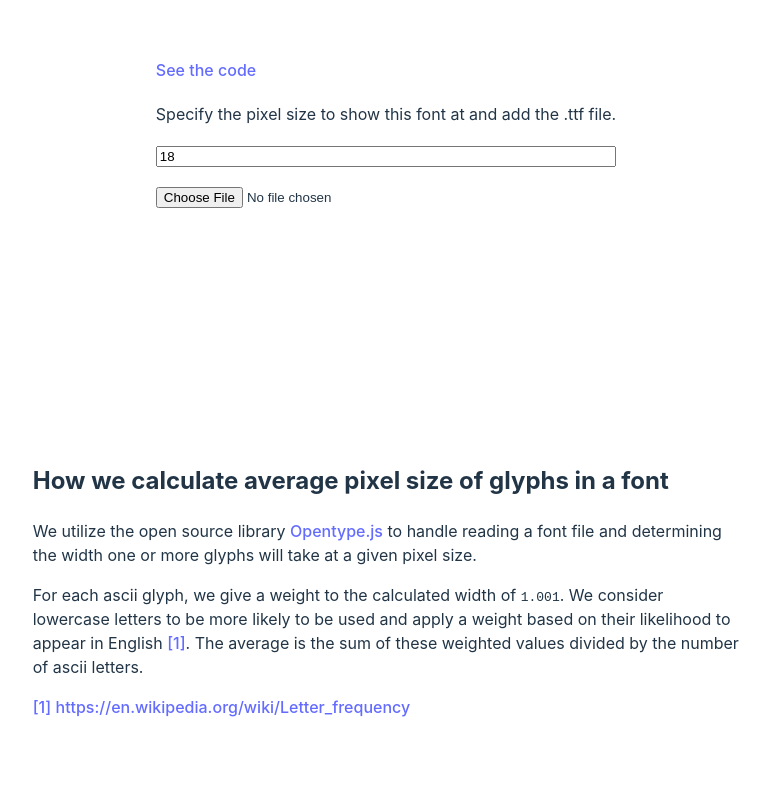
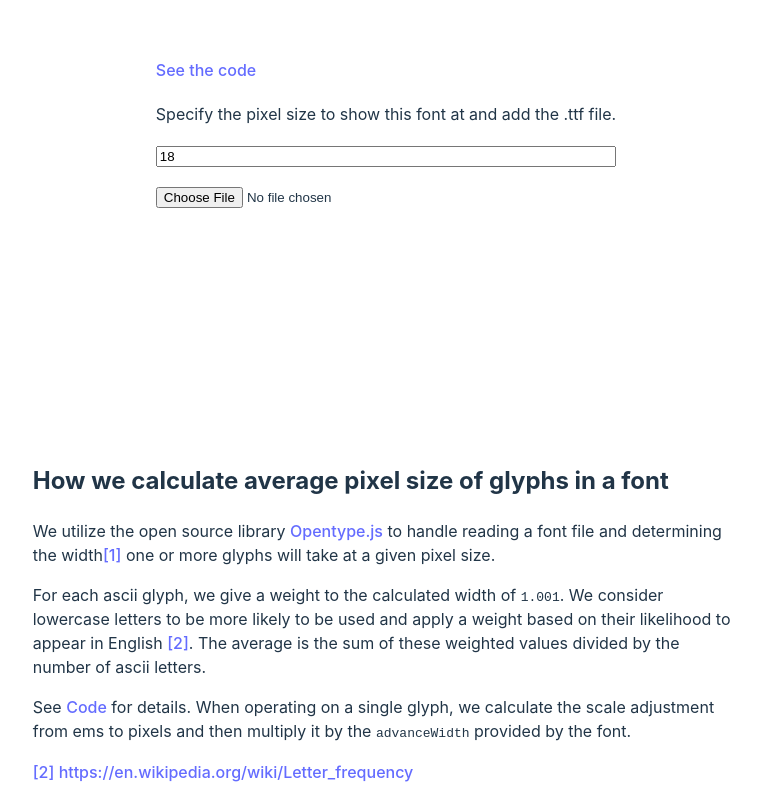
Before and after one commit to dustinknopoff/type-investigator, a Svelte app: page / in a window 1280 px wide. Shown: the part 277-1077 px from the top of the page, without its empty margins (254-1021 px from the left). Before the commit the page ends 1012 px from the top, so only its background shows below. Built offline with nearby package versions, Linux system fonts and the light colour scheme.

Commit message:
explain how `getAdvanceWidth` works

```diff
--- a/src/App.svelte
+++ b/src/App.svelte
@@ -90,15 +90,18 @@
 		<h2>How we calculate average pixel size of glyphs in a font</h2>
 		<p>
 			We utilize the open source library <a href="https://github.com/opentypejs/opentype.js">Opentype.js</a> to handle reading
-			a font file and determining the width one or more glyphs will take at a given pixel size.
+			a font file and determining the width<a href="#1">[1]</a> one or more glyphs will take at a given pixel size.
 		</p>
 		<p>
 			For each ascii glyph, we give a weight to the calculated width of <code>1.001</code>. We consider lowercase
 			letters to be more likely to be used and apply a weight based on their likelihood to appear in English
-			<a href="#1">[1]</a>. The average is the sum of these weighted values divided by the number of ascii letters.
+			<a href="#2">[2]</a>. The average is the sum of these weighted values divided by the number of ascii letters.
 		</p>
 		<p id="1">
-			<a href="https://en.wikipedia.org/wiki/Letter_frequency">[1] https://en.wikipedia.org/wiki/Letter_frequency</a>
+			See <a href="https://github.com/opentypejs/opentype.js/blob/master/src/font.js#L317C10-L317C10">Code</a> for details. When operating on a single glyph, we calculate the scale adjustment from ems to pixels and then multiply it by the <code>advanceWidth</code> provided by the font.
+		</p>
+		<p id="2">
+			<a href="https://en.wikipedia.org/wiki/Letter_frequency">[2] https://en.wikipedia.org/wiki/Letter_frequency</a>
 		</p>
 	</section>
 </main>
```
